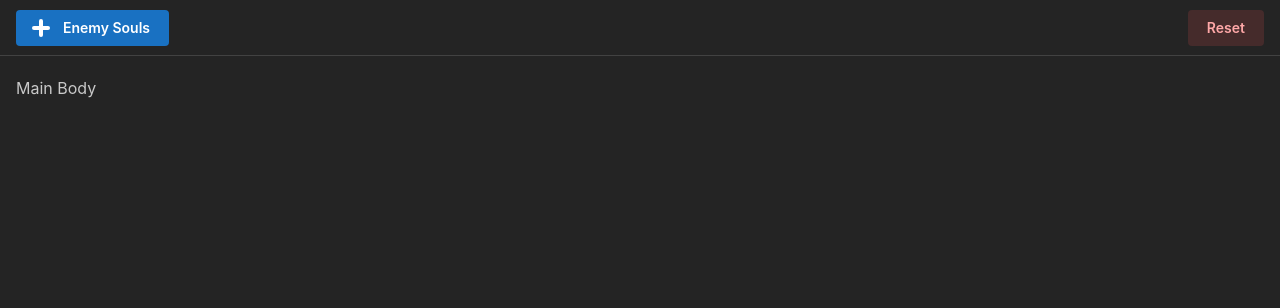
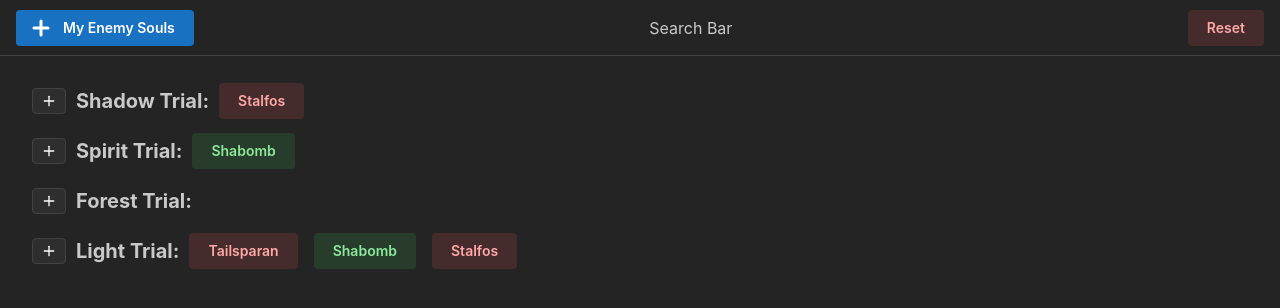
Before and after one commit to matthewkirby/EnemizerSoulShuffleTracker, a React (Vite) app: page / in a window 1280 px wide. Shown: the top 308 px of the page. Built offline with nearby package versions, Linux system fonts and the light colour scheme.

Commit message:
Working proof of concept

```diff
--- a/src/App.tsx
+++ b/src/App.tsx
@@ -1,22 +1,102 @@
-// import { useState } from 'react'
+import { useState } from 'react'
 import '@mantine/core/styles.css';
-import { Button, Container, MantineProvider } from '@mantine/core';
+import { Button, Container, MantineProvider, Popover, SimpleGrid, Text } from '@mantine/core';
 import classes from './App.module.css';
 import { IconPlus } from '@tabler/icons-react';
+import Scene from './Scene';
+import React from 'react';
+import SoulList from './SoulList';
 
-function App() {
+// Some temporary data to build the app, import full data from json later.
+const sceneList = ["Shadow Trial", "Spirit Trial", "Forest Trial", "Light Trial"];
+const allSoulList = ["Stalfos", "Deku Baba", "Shabomb", "Tailsparan", "Gohma Larvae"];
+
+
+const defaultTrackerState: { [key:string]: string[] }  = {};
+for (const scene of sceneList) {
+  defaultTrackerState[scene] = []
+};
+
+
+// Some more temp data
+defaultTrackerState["Shadow Trial"] = ["Stalfos"];
+defaultTrackerState["Spirit Trial"] = ["Shabomb"];
+defaultTrackerState["Forest Trial"] = []
+defaultTrackerState["Light Trial"] = ["Tailsparan", "Shabomb", "Stalfos"]
+
+
+
+
+const App: React.FC = () => {
+
+  const [foundSouls, setFoundSouls] = useState(["Shabomb"]);
+  const [trackerState, setTrackerState] = useState(defaultTrackerState);
+
+  // Handler to mark that a new soul item has been collected.
+  const toggleFoundSoul = (soulName: string) => {
+    if (foundSouls.includes(soulName)) {
+      const newArray = foundSouls.filter(n => n!==soulName);
+      setFoundSouls(newArray);
+    } else {
+      setFoundSouls([...foundSouls, soulName]);
+    }
+  };
+
+  // Handler to toggle an enemy to a scene
+  const toggleEnemyInScene = (scene: string, enemyName: string) => {
+    const newTrackerState = { ...trackerState };
+    if (newTrackerState[scene].includes(enemyName)) {
+      const newArray = newTrackerState[scene].filter(n => n!==enemyName);
+      newTrackerState[scene] = newArray;
+    } else {
+      newTrackerState[scene] = [ ...newTrackerState[scene], enemyName];
+    }
+    setTrackerState(newTrackerState);
+  };
+
 
   return (
     <MantineProvider defaultColorScheme='dark'>
+
       <header className={classes.header}>
         <Container fluid className={classes.inner}>
-          <Button variant='filled' leftSection={<IconPlus stroke={4}/>}>Enemy Souls</Button>
+          <Popover
+            width='75%'
+            offset={15}
+            withOverlay
+            overlayProps={{blur: '8px'}}
+          >
+            <Popover.Target>
+              <Button variant='filled' leftSection={<IconPlus stroke={3}/>}>My Enemy Souls</Button>
+            </Popover.Target>
+            <Popover.Dropdown>
+              <SoulList
+                title="The Souls I Have"
+                allSoulList={allSoulList}
+                highlightSouls={foundSouls}
+                onChildClick={toggleFoundSoul}
+              />
+            </Popover.Dropdown>
+          </Popover>
+          <Text>Search Bar</Text>
           <Button variant='light' color='red'>Reset</Button>
         </Container>
       </header>
+
       <main>
         <Container fluid>
-          Main Body
+          <SimpleGrid cols={1} verticalSpacing={0}>
+            {sceneList.map((sceneName, i) => (
+              <Scene
+                key={i}
+                sceneName={sceneName}
+                enemyList={trackerState[sceneName]}
+                toggleEnemyInScene={(enemyName: string) => toggleEnemyInScene(sceneName, enemyName)}
+                foundSouls={foundSouls}
+                allSoulList={allSoulList}
+              />
+            ))}
+          </SimpleGrid>
         </Container>
       </main>
 
--- /dev/null
+++ b/src/Scene.module.css
@@ -0,0 +1,21 @@
+.button {
+
+}
+
+.row {
+  height: 50px;
+  width: 100%;
+  display: flex;
+  flex-wrap: wrap;
+  justify-content: flex-start;
+  align-items: center;
+  gap: 10px;
+}
+
+.raiseRow {
+  z-index: 201;
+}
+
+.sceneName {
+
+}
--- /dev/null
+++ b/src/Scene.tsx
@@ -0,0 +1,104 @@
+import { Button, Container, Flex, Popover, Text } from "@mantine/core";
+import { IconPlus } from "@tabler/icons-react";
+import React, { useState } from "react";
+import classes from "./Scene.module.css";
+import SoulList from "./SoulList";
+
+
+interface SceneProps {
+  sceneName: string;
+  enemyList: string[];
+  toggleEnemyInScene: (enemyName: string) => void;
+  foundSouls: string[];
+  allSoulList: string[];
+}
+
+
+const Scene: React.FC<SceneProps> = ({ sceneName, enemyList, toggleEnemyInScene, foundSouls, allSoulList }) => {
+
+  const [clearedEnemies, setClearedEnemies] = useState<string[]>([]);
+  const [opened, setOpened] = useState(false);
+  const classNameList = `${classes.row} ${opened ? classes.raiseRow : ""}`;
+
+  const toggleClearedEnemy = (enemyName: string) => {
+
+    if (!foundSouls.includes(enemyName)) { return; }
+
+    if (clearedEnemies.includes(enemyName)) {
+      const newArray = clearedEnemies.filter(n => n !== enemyName);
+      setClearedEnemies(newArray);
+    } else {
+      setClearedEnemies([ ...clearedEnemies, enemyName ]);
+    }
+
+  };
+
+  return (
+    <Container fluid className={classNameList}>
+
+      <Popover
+        opened={opened}
+        onChange={setOpened}
+        width='75%'
+        offset={15}
+        withOverlay withArrow
+        overlayProps={{blur: '8px'}}
+      >
+
+
+        <Popover.Target>
+          <Button
+            variant="default"
+            size='compact-sm'
+            className={classes.button}
+            onClick={() => setOpened((o) => !o)}
+          ><IconPlus stroke={2} size='1rem'/></Button>
+        </Popover.Target>
+
+
+        <Popover.Dropdown>
+          <SoulList
+            title={`Enemies In ${sceneName}`}
+            allSoulList={allSoulList}
+            highlightSouls={enemyList}
+            onChildClick={toggleEnemyInScene}
+            selectedColor="grape"
+          />
+        </Popover.Dropdown>
+
+
+      </Popover>
+
+      <Text size='xl' fw={700} className={classes.sceneName}>{sceneName}:</Text>
+      <Flex
+        gap='md'
+        justify='flex-start'
+        align='flex-start'
+        direction='row'
+        wrap='wrap'
+      >
+        {enemyList.map((enemyName, i) => {
+
+          const buttonColor =
+            !foundSouls.includes(enemyName) ? "red" // Not found soul
+            : !clearedEnemies.includes(enemyName) ? "green" // In scene, have soul, not defeated
+            : "rgba(122, 108, 108, 1)"; // In scene, have soul, defeated
+
+          return (
+            <Button
+              key={i}
+              variant="light"
+              color={buttonColor}
+              onClick={() => toggleClearedEnemy(enemyName)}
+            >
+              {enemyName}
+            </Button>
+          );
+
+        })}
+      </Flex>
+    </Container>
+  );
+}
+
+export default Scene;
--- /dev/null
+++ b/src/SoulList.module.css
@@ -0,0 +1,3 @@
+.title {
+  text-align: center;
+}
--- /dev/null
+++ b/src/SoulList.tsx
@@ -0,0 +1,55 @@
+import { Button, Flex, Stack, Title } from "@mantine/core";
+import React from "react";
+import classes from "./SoulList.module.css";
+
+
+interface SoulListProps {
+  title: string;
+  allSoulList: string[];
+  highlightSouls: string[];
+  onChildClick: (soulName: string) => void;
+  selectedColor?: string;
+}
+
+const SoulList: React.FC<SoulListProps> = ({
+  title, allSoulList, highlightSouls, onChildClick, selectedColor
+}) => {
+
+  const color = selectedColor == null ? 'green' : selectedColor;
+
+
+  return (
+    <Stack align='stretch' justify="flex-start">
+
+
+      <Title order={1} className={classes.title}>
+        {title}
+      </Title>
+
+
+      <Flex
+        gap='md'
+        justify='center'
+        align='flex-start'
+        direction='row'
+        wrap='wrap'
+      >
+        {allSoulList.map((name, i) => (
+          <Button
+            key={i}
+            variant={highlightSouls.includes(name) ? 'filled' : 'default'}
+            color={color}
+            onClick={() => onChildClick(name)}
+          >
+            {name}
+          </Button>
+        ))}
+      </Flex>
+
+
+    </Stack>
+  );
+
+};
+
+export default SoulList;
```
